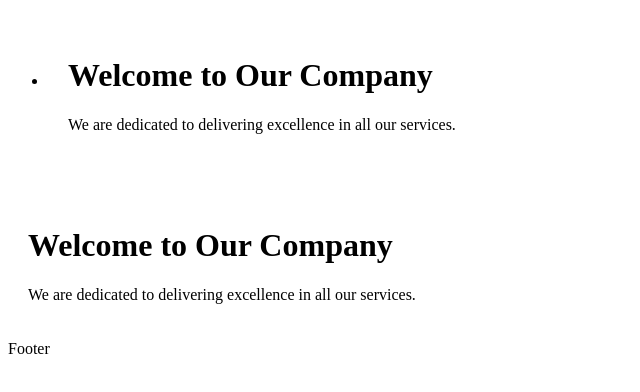
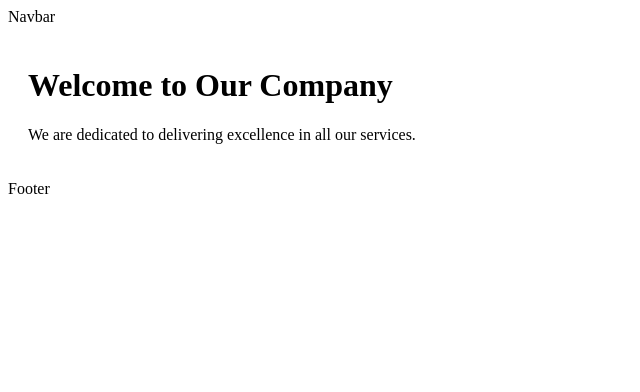
Before and after one commit to Charliee-27/alx-fe-reactjs, a React (Vite) app in the folder my-company/: page / in a window 1280 px wide. Shown: the top 392 px of the page, without its empty margins (0-640 px from the left). Built offline with nearby package versions, Linux system fonts and the light colour scheme; a web font is replaced by a local one.

Commit message:
my company

```diff
--- a/my-company/src/App.jsx
+++ b/my-company/src/App.jsx
@@ -1,42 +1,24 @@
 import './App.css';
-import { createBrowserRouter, RouterProvider } from "react-router-dom";
+import { BrowserRouter as Router, Routes, Route } from 'react-router-dom';
 import Pagelayout from './components/layout/PageLayout';
 import Home from './Home';
 import Contact from './Contact';
-import Services from './Services'
-import About from './About'
-
-const router = createBrowserRouter([
-  {
-    path: '/',
-    element: <Pagelayout/>,
-    children: [
-      {
-        path: '/',
-        index: true,
-        element: <Home/>
-      },
-
-      {
-        path: '/contact',
-        element: <Contact/>
-      },
-
-      {
-        path: '/services',
-        element: <Services/>
-      },
-
-      {
-        path: '/about',
-        element: <About/>
-      },
-    ],
-  },
-]);
+import Services from './Services';
+import About from './About';
 
 function App() {
-    return  <RouterProvider router={router}/>;
+    return (
+        <Router>
+            <Routes>
+                <Route path="/" element={<Pagelayout />}>
+                    <Route index element={<Home />} />
+                    <Route path="contact" element={<Contact />} />
+                    <Route path="services" element={<Services />} />
+                    <Route path="about" element={<About />} />
+                </Route>
+            </Routes>
+        </Router>
+    );
 }
 
 export default App;
--- a/my-company/src/components/Navbar.jsx
+++ b/my-company/src/components/Navbar.jsx
@@ -6,9 +6,7 @@
 const Navbar = () => {
     return (
         <div>
-            <ul>
-                <li><Home/></li>
-            </ul>
+           Navbar
         </div>
     )
 }
```
Also changed, not shown: my-company/src/components/layout/layout.jsx (deleted).
